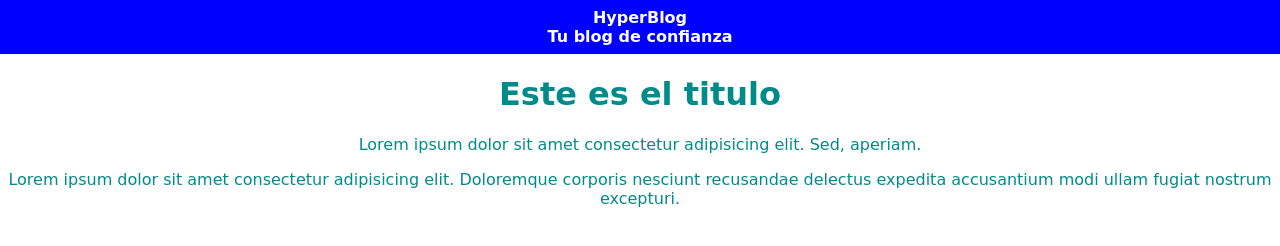
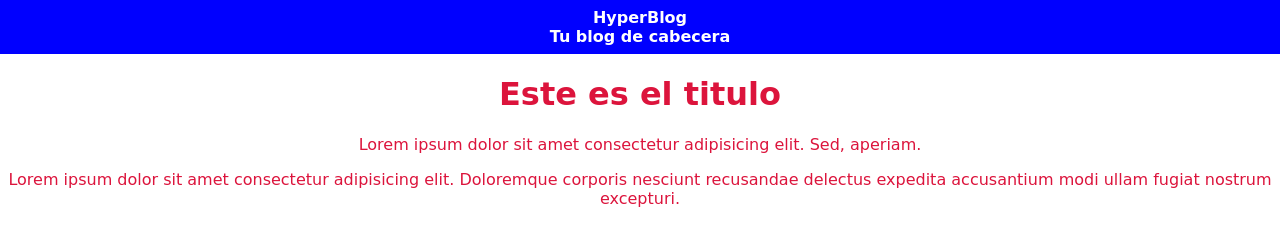
Before and after one commit to PsakejsCorp/Git-y-Github.github.io, a plain HTML site: page Proyecto1/index.html in a window 1280 px wide. Drawn offline with Linux system fonts and the light colour scheme.

Commit message:
Cambios en la cabecera

```diff
--- a/Proyecto1/css/style.css
+++ b/Proyecto1/css/style.css
@@ -1,6 +1,6 @@
 body{
     text-align: center;
-    color: darkcyan;
+    color: crimson;
     font-family: cursive;
     font-size: 16px;
     margin: 0;
--- a/Proyecto1/index.html
+++ b/Proyecto1/index.html
@@ -12,7 +12,7 @@
             HyperBlog
 
             <div class="tagline">
-                Tu blog de confianza
+                Tu blog de cabecera
             </div>
         </div>
         <div id="post"></div>
```
